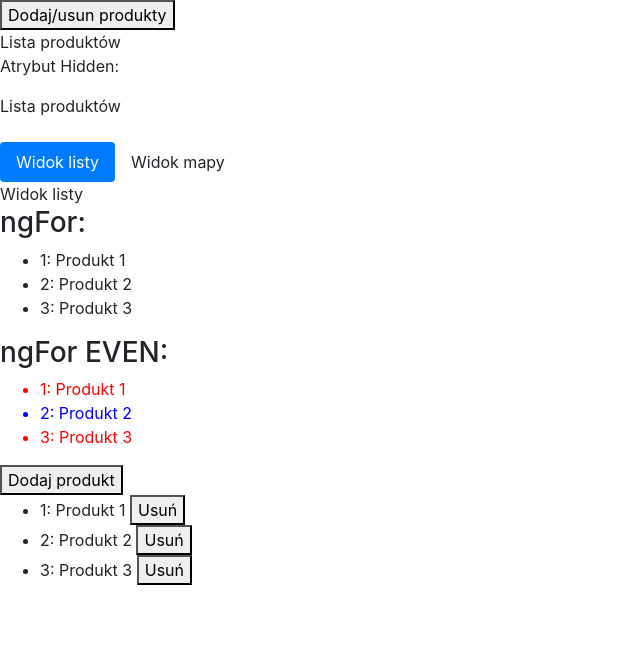
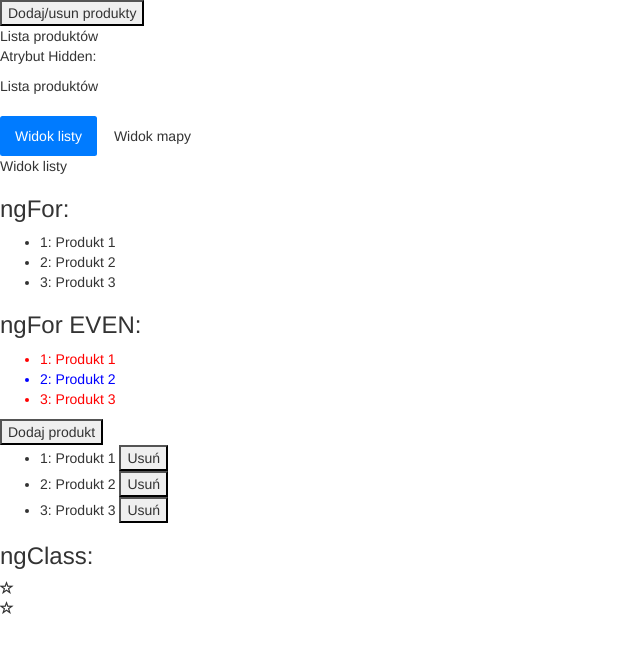
Before and after one commit to apm30/Code-snippets, an Angular app in the folder directives/: page / in a window 1280 px wide. Shown: the top 652 px of the page, without its empty margins (0-640 px from the left). Built offline with nearby package versions, Linux system fonts and the light colour scheme.

Commit message:
ngClass + glyphicon

```diff
--- a/directives/src/app/app.component.html
+++ b/directives/src/app/app.component.html
@@ -1,42 +1,78 @@
-
-<button (click)="addRemoveProducts()">Dodaj/usun produkty</button>
-<br>
-<div *ngIf="products.length > 0 ; then productsList else noProducts"></div>
+<head>
+  <title>Bootstrap Example</title>
+  <meta charset="utf-8">
+  <meta name="viewport" content="width=device-width, initial-scale=1">
+  <link rel="stylesheet" href="https://maxcdn.bootstrapcdn.com/bootstrap/3.4.0/css/bootstrap.min.css">
+</head>
+<button (click)="addRemoveProducts()">Dodaj/usun produkty</button> <br />
+<div *ngIf="products.length > 0; then productsList; else noProducts"></div>
 <ng-template #productsList>Lista produktów</ng-template>
 <ng-template #noProducts>Brak produktów</ng-template>
 
 <p>Atrybut Hidden:</p>
-<div [hidden]="products.length == 0">
-    Lista produktów
-</div>
-<div [hidden]="products.length > 0">
-    Brak produktów
-</div>
-<br>
+<div [hidden]="products.length == 0">Lista produktów</div>
+<div [hidden]="products.length > 0">Brak produktów</div>
+<br />
 <ul class="nav nav-pills">
-  <li><a class="nav-link" [class.active]="viewMode == 'map'" (click)="viewMode = 'map'">Widok listy</a></li>
-  <li><a class="nav-link" [class.active]="viewMode == 'list'" (click)="viewMode = 'list'">Widok mapy</a></li>
+  <li>
+    <a
+      class="nav-link"
+      [class.active]="viewMode == 'map'"
+      (click)="viewMode = 'map'"
+      >Widok listy</a
+    >
+  </li>
+  <li>
+    <a
+      class="nav-link"
+      [class.active]="viewMode == 'list'"
+      (click)="viewMode = 'list'"
+      >Widok mapy</a
+    >
+  </li>
 </ul>
 <div [ngSwitch]="viewMode">
-    <div *ngSwitchCase="'map'">Widok listy</div>
-    <div *ngSwitchCase="'list'">Widok mapy</div>
-    <div *ngSwitchDefault>Brak widoku </div>
+  <div *ngSwitchCase="'map'">Widok listy</div>
+  <div *ngSwitchCase="'list'">Widok mapy</div>
+  <div *ngSwitchDefault>Brak widoku</div>
 </div>
 <h3>ngFor:</h3>
 <ul>
   <li *ngFor="let product of products; index as i">
-    {{i + 1}}: {{product.name}}
+    {{ i + 1 }}: {{ product.name }}
   </li>
 </ul>
 <h3>ngFor EVEN:</h3>
 <ul>
-  <li *ngFor="let product of products; index as i; even as isEven" [style.color]="isEven? 'red' : 'blue'">
-    {{i + 1}}: {{product.name}}
+  <li
+    *ngFor="let product of products; index as i; even as isEven"
+    [style.color]="isEven ? 'red' : 'blue'"
+  >
+    {{ i + 1 }}: {{ product.name }}
   </li>
 </ul>
 <button (click)="onAdd()">Dodaj produkt</button>
 <ul>
   <li *ngFor="let product of products; index as i; trackBy: trackProduct">
-    {{i + 1}}: {{product.name}} <button (click)="onRemove(product)">Usuń</button>
+    {{ i + 1 }}: {{ product.name }}
+    <button (click)="onRemove(product)">Usuń</button>
   </li>
 </ul>
+<h3>ngClass: </h3>
+<span
+  class="glyphicon"
+  [class.glyphicon-star]="isSelected"
+  [class.glyphicon-star-empty]="!isSelected"
+  (click)="onClick()"
+>
+</span>
+<br>
+<span
+  class="glyphicon"
+  [ngClass]="{
+    'glyphicon-star': isSelected,
+    'glyphicon-star-empty': !isSelected
+  }"
+  (click)="onClick()"
+>
+</span>
--- a/directives/src/app/app.component.ts
+++ b/directives/src/app/app.component.ts
@@ -1,5 +1,6 @@
+
 import { Product } from './model/Product';
-import { Component } from '@angular/core';
+import { Component, Input } from '@angular/core';
 
 @Component({
   selector: 'app-root',
@@ -15,6 +16,9 @@ export class AppComponent {
   ];
 
   viewMode = 'map';
+  @Input()
+  isSelected = false;
+
   addRemoveProducts() {
     this.products.length === 0
       ? this.products.push(
@@ -28,10 +32,14 @@ export class AppComponent {
     this.products.push({ id: 5, name: 'Produkt 5' });
   }
   onRemove(Product) {
-    let index = this.products.indexOf(Product);
+    const index = this.products.indexOf(Product);
     this.products.splice(index, 1);
   }
   trackProduct(index, Product) {
     return Product ? Product.id : undefined;
   }
+
+  onClick() {
+    this.isSelected = !this.isSelected;
+  }
 }
```
